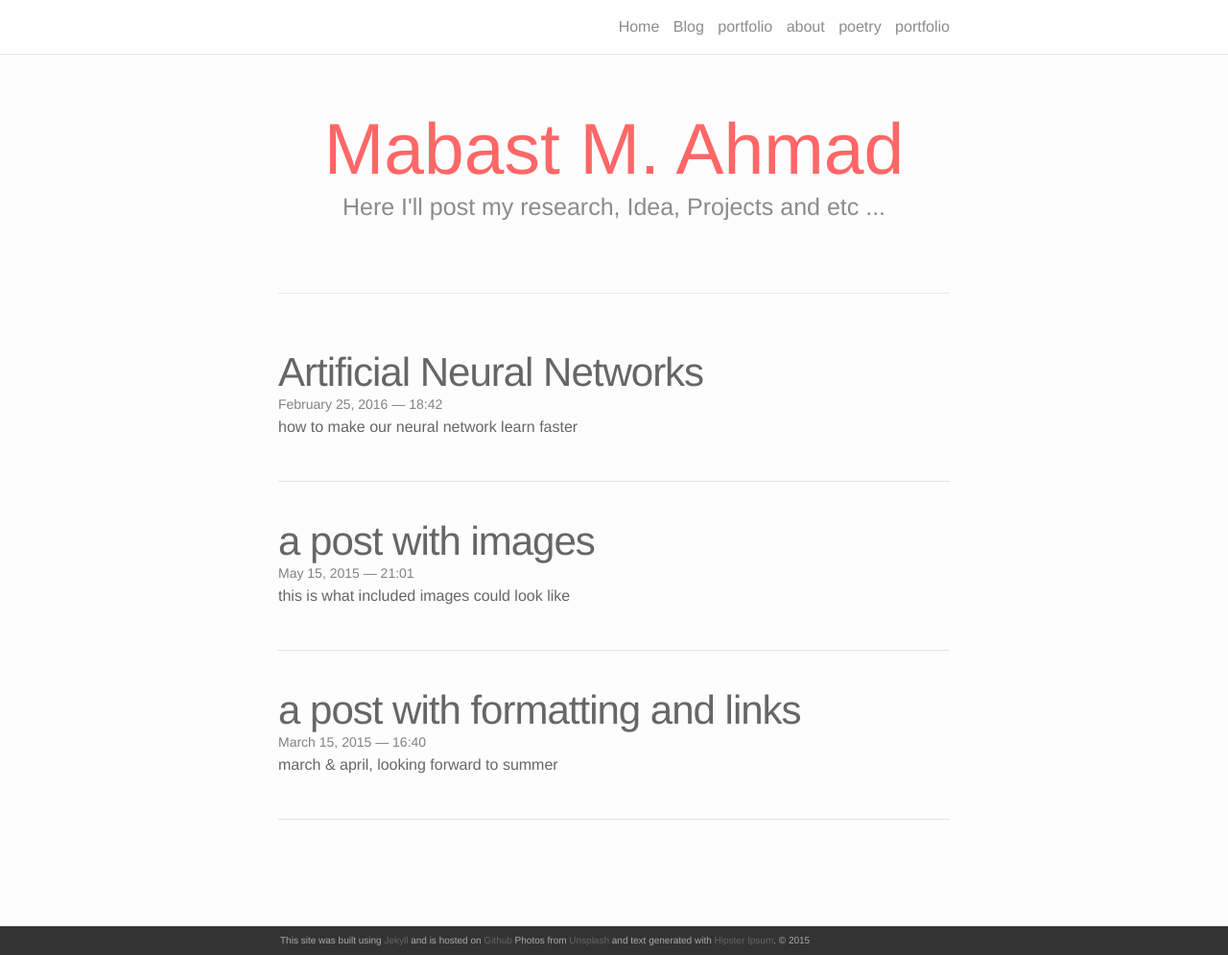
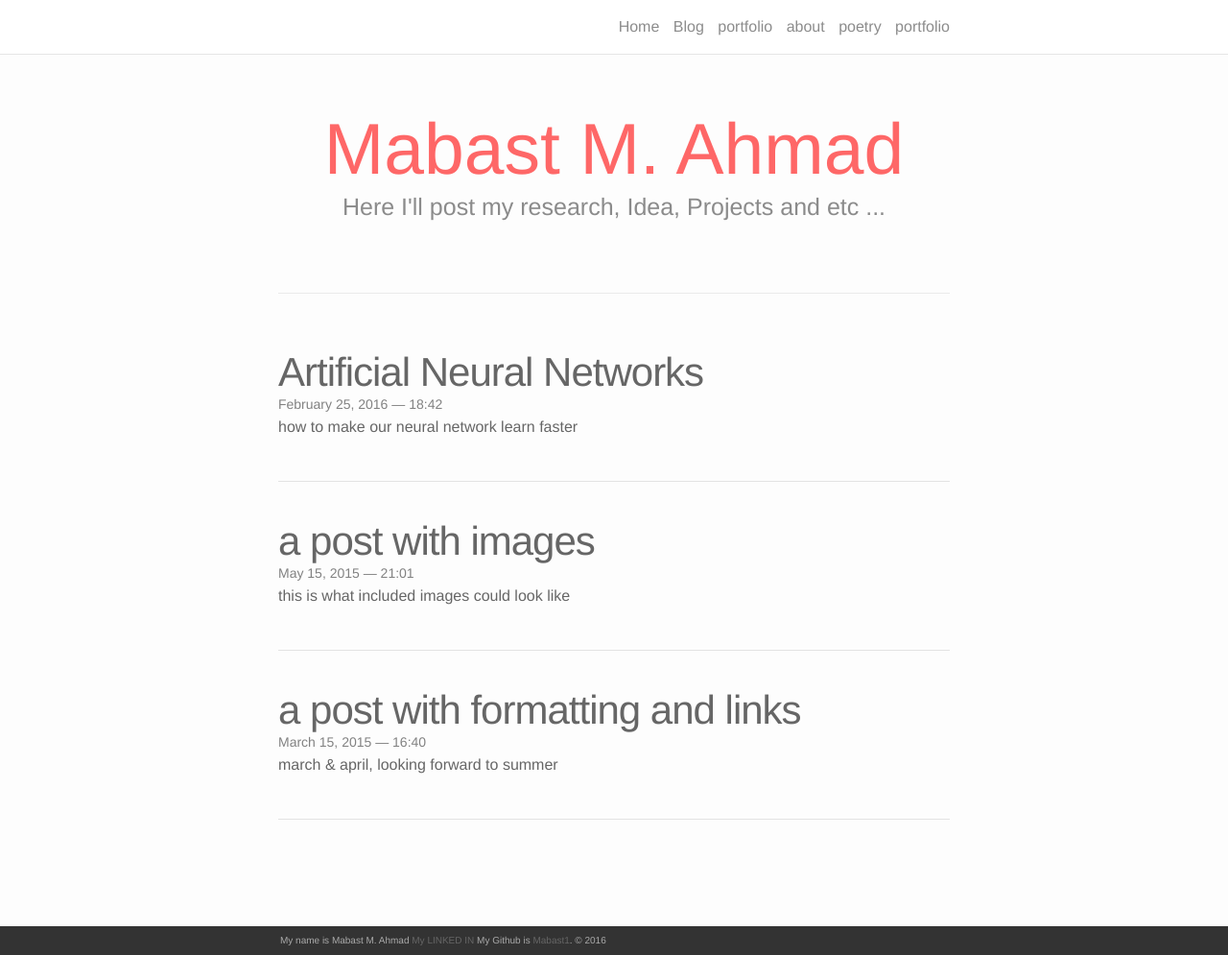
Before and after one commit to Mabast1/blog, a Jekyll site: the page built from index.html, in a window 1280 px wide and 995 px high. Shown: the whole window at 96% size. Built offline with Jekyll 4.4.1, drawn with Linux system fonts in a browser that asks for light colours; nearby versions of some CDN libraries; Markdown is read by kramdown in place of the engine named in the settings; the list of posts is cut into pages by our own code.

Commit message:
Footer Commit

```diff
--- a/_includes/footer.html
+++ b/_includes/footer.html
@@ -1,7 +1,7 @@
 <footer class="site-footer">
 
   <div class="wrapper">
-  	<p>This site was built using <a href="http://jekyllrb.com" target="_blank">Jekyll</a> and is hosted on <a href="https://github.com" target="_blank">Github</a> Photos from <a href="https://unsplash.com" target="_blank">Unsplash</a> and text generated with <a href="http://hipsum.co" target="_blank">Hipster Ipsum</a>. &#169; 2015</p>
+  	<p>My name is Mabast M. Ahmad <a href="https://www.linkedin.com/in/mabast-mahdi-23550a99" target="_blank">My LINKED IN</a> My Github is <a href="https://github.com/Mabast1" target="_blank">Mabast1</a>. &#169; 2016</p>
   </div>
 
 </footer>
```
